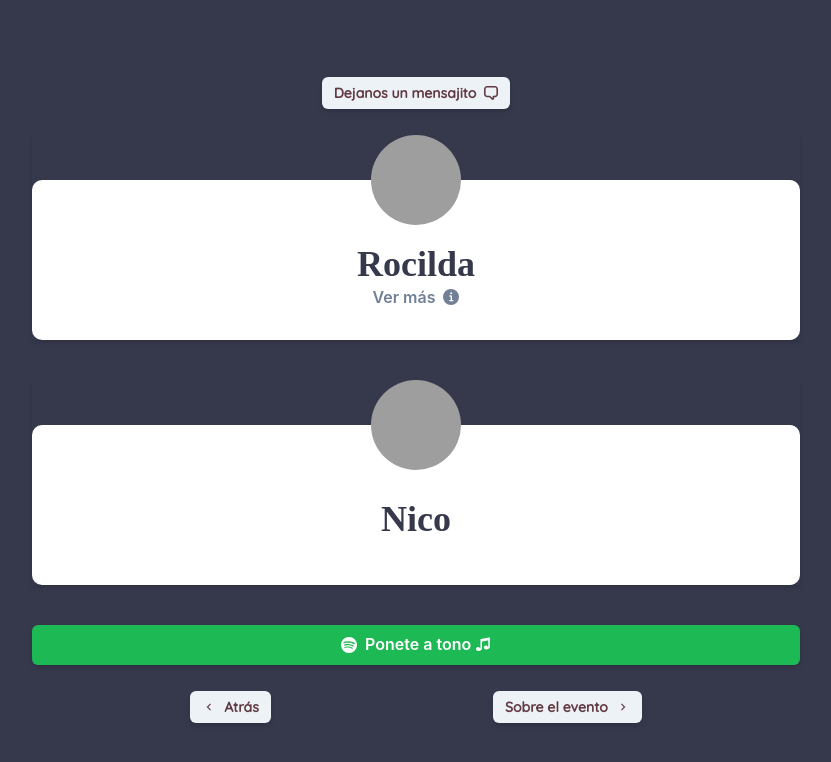
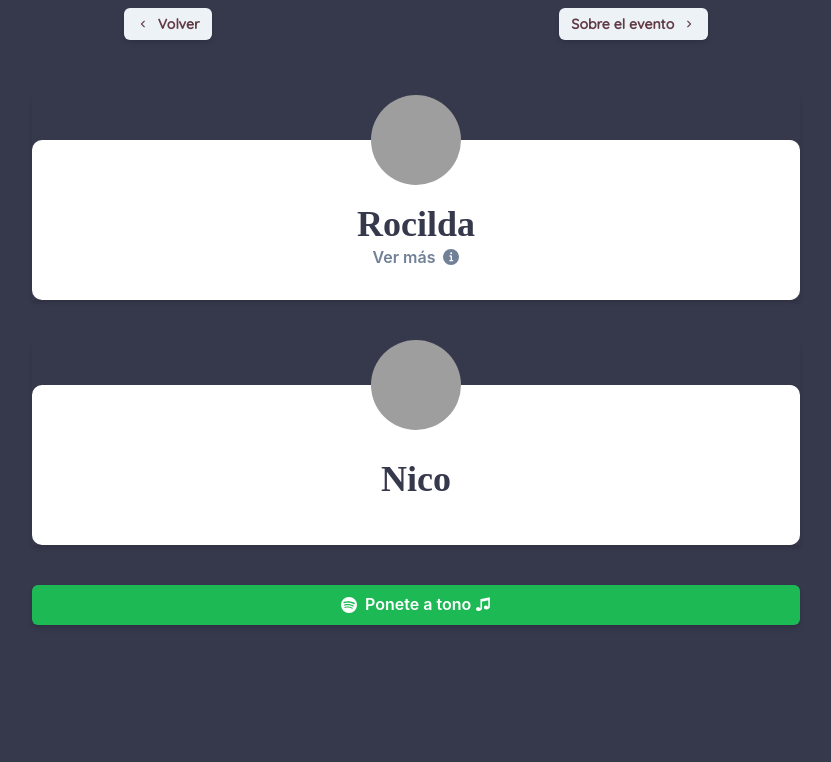
Before and after one commit to NicoPicotto/Picotzilda-Web, a React (Create React App) app: page /nosotros in a window 1280 px wide. Shown: the top 762 px of the page, without its empty margins (224-1055 px from the left). Built offline with nearby package versions, Linux system fonts and the light colour scheme; grey boxes are pictures that could not be loaded; a web font is replaced by a local one.

Commit message:
Button fix

```diff
--- a/src/Components/Mensajes/EscribirMensaje.js
+++ b/src/Components/Mensajes/EscribirMensaje.js
@@ -29,9 +29,10 @@ const EscribirMensaje = () => {
 			bgColor='color.bordo'
 			alignItems='center'
 			justifyContent='center'
-			h='25vh'
-			borderTopWidth={1}
-			borderTopColor='color.cremita'
+			borderBottomWidth={1}
+			marginTop={5}
+			paddingBottom={5}
+			borderBottomColor='color.cremita'
 		>
 			<Input
 				placeholder='Nombre'
--- a/src/Components/Mensajes/Mensaje.js
+++ b/src/Components/Mensajes/Mensaje.js
@@ -1,7 +1,8 @@
-import React from 'react';
+import React, { useEffect } from 'react';
 import { Flex, Divider, Text, Heading } from '@chakra-ui/react';
+import { ChatIcon } from '@chakra-ui/icons';
 
-const Mensaje = ({ nombre, mensaje, fecha }) => {
+const Mensaje = ({ nombre, mensaje }) => {
 	return (
 		<Flex
 			flexDir='column'
@@ -13,18 +14,19 @@ const Mensaje = ({ nombre, mensaje, fecha }) => {
 			boxShadow='md'
 		>
 			<Flex alignItems='center'>
+				<ChatIcon />
 				<Heading
 					size='sm'
 					marginBottom={1}
+					marginLeft={2}
 					marginRight={2}
 					fontFamily='fonts.secundaria'
 				>
 					{nombre}{' '}
 				</Heading>
 			</Flex>
-
-			<Divider borderColor='color.bordo' />
-			<Text fontSize='md' fontFamily='fonts.secundaria' marginBottom={1}>
+			<Divider borderColor='color.bordo' marginBottom={2} />
+			<Text fontSize='sm' fontFamily='fonts.secundaria' marginBottom={1}>
 				{mensaje}
 			</Text>
 		</Flex>
--- a/src/Components/Mensajes/MostrarMensajes.js
+++ b/src/Components/Mensajes/MostrarMensajes.js
@@ -30,7 +30,6 @@ const MostrarMensajes = () => {
 		<Flex
 			flexDir='column'
 			alignItems='center'
-			h='60vh'
 			padding={5}
 			overflowY='scroll'
 		>
--- a/src/views/Home.js
+++ b/src/views/Home.js
@@ -12,12 +12,16 @@ const Home = () => {
 			w='100vw'
 			h='100vh'
 			alignItems='center'
-			justifyContent='center'
 			bgColor='color.cremita'
 			overflow='hidden'
 			flexDir='column'
 		>
-			<Flex h='15vh' alignItems='flex-end'>
+			<Flex
+				h='5vh'
+				alignItems='flex-end'
+				justifyContent='space-evenly'
+				w='100vw'
+			>
 				<Link to={'/mensajes'} as={ReachLink}>
 					<Button
 						rightIcon={<ChatIcon />}
@@ -27,6 +31,17 @@ const Home = () => {
 						fontFamily='fonts.secundaria'
 					>
 						Dejanos un mensajito
+					</Button>
+				</Link>
+				<Link to={'/nosotros'} as={ReachLink}>
+					<Button
+						rightIcon={<ChevronRightIcon />}
+						size='sm'
+						color='color.bordo'
+						fontFamily='fonts.secundaria'
+						boxShadow='md'
+					>
+						¡Contame más!
 					</Button>
 				</Link>
 			</Flex>
@@ -65,19 +80,6 @@ const Home = () => {
 				</Heading>
 				<Timer deadline={deadline} />
 			</Flex>
-			<Flex h='15vh' alignItems='flex-start'>
-				<Link to={'/nosotros'} as={ReachLink}>
-					<Button
-						rightIcon={<ChevronRightIcon />}
-						size='sm'
-						color='color.bordo'
-						fontFamily='fonts.secundaria'
-						boxShadow='md'
-					>
-						Un poco sobre los novixs
-					</Button>
-				</Link>
-			</Flex>
 		</Flex>
 	);
 };
--- a/src/views/Mensajes.js
+++ b/src/views/Mensajes.js
@@ -2,7 +2,7 @@ import React from 'react';
 import EscribirMensaje from '../Components/Mensajes/EscribirMensaje';
 import { Flex, Link, Button } from '@chakra-ui/react';
 import { Link as ReachLink } from 'react-router-dom';
-import { ChevronLeftIcon } from '@chakra-ui/icons';
+import { ChevronRightIcon, ChevronLeftIcon, ChatIcon } from '@chakra-ui/icons';
 import MostrarMensajes from '../Components/Mensajes/MostrarMensajes';
 
 const Mensajes = () => {
@@ -15,21 +15,37 @@ const Mensajes = () => {
 			overflow='hidden'
 			flexDir='column'
 		>
-			<MostrarMensajes />
-			<EscribirMensaje />
-			<Flex h='15vh' alignItems='flex-start'>
-				<Link to={'/nosotros'} as={ReachLink}>
+			<Flex
+				h='5vh'
+				alignItems='flex-end'
+				justifyContent='space-evenly'
+				w='100vw'
+			>
+				<Link to={'/'} as={ReachLink}>
 					<Button
 						leftIcon={<ChevronLeftIcon />}
+						boxShadow='md'
 						size='sm'
-						boxShadow="md"
 						color='color.bordo'
 						fontFamily='fonts.secundaria'
 					>
 						Volver
 					</Button>
 				</Link>
+				<Link to={'/evento'} as={ReachLink}>
+					<Button
+						rightIcon={<ChevronRightIcon />}
+						size='sm'
+						boxShadow='md'
+						color='color.bordo'
+						fontFamily='fonts.secundaria'
+					>
+						Sobre el evento
+					</Button>
+				</Link>
 			</Flex>
+			<EscribirMensaje />
+			<MostrarMensajes />
 		</Flex>
 	);
 };
--- a/src/views/Nosotros.js
+++ b/src/views/Nosotros.js
@@ -11,21 +11,36 @@ const Nosotros = () => {
 			w='100vw'
 			h='100vh'
 			alignItems='center'
-			justifyContent='center'
 			bgColor='color.gris'
 			overflow='hidden'
 			flexDir='column'
 		>
-			<Flex h='15vh' alignItems='flex-end'>
-				<Link to={'/mensajes'} as={ReachLink}>
+			<Flex
+				h='5vh'
+				alignItems='flex-end'
+				justifyContent='space-evenly'
+				w='100vw'
+			>
+				<Link to={'/'} as={ReachLink}>
 					<Button
-						rightIcon={<ChatIcon />}
+						leftIcon={<ChevronLeftIcon />}
 						boxShadow='md'
 						size='sm'
 						color='color.bordo'
 						fontFamily='fonts.secundaria'
 					>
-						Dejanos un mensajito
+						Volver
+					</Button>
+				</Link>
+				<Link to={'/evento'} as={ReachLink}>
+					<Button
+						rightIcon={<ChevronRightIcon />}
+						size='sm'
+						boxShadow='md'
+						color='color.bordo'
+						fontFamily='fonts.secundaria'
+					>
+						Sobre el evento
 					</Button>
 				</Link>
 			</Flex>
@@ -115,30 +130,6 @@ const Nosotros = () => {
 					</Button>
 				</Link>
 			</Flex>
-			<Flex h='15vh' alignItems='flex-start' justifyContent='space-evenly' w='70%'>
-				<Link to={'/'} as={ReachLink}>
-					<Button
-						leftIcon={<ChevronLeftIcon />}
-						size='sm'
-						boxShadow='md'
-						color='color.bordo'
-						fontFamily='fonts.secundaria'
-					>
-						Atrás
-					</Button>
-				</Link>
-				<Link to={'/evento'} as={ReachLink}>
-					<Button
-						rightIcon={<ChevronRightIcon />}
-						size='sm'
-						boxShadow='md'
-						color='color.bordo'
-						fontFamily='fonts.secundaria'
-					>
-						Sobre el evento
-					</Button>
-				</Link>
-			</Flex>
 		</Flex>
 	);
 };
```
